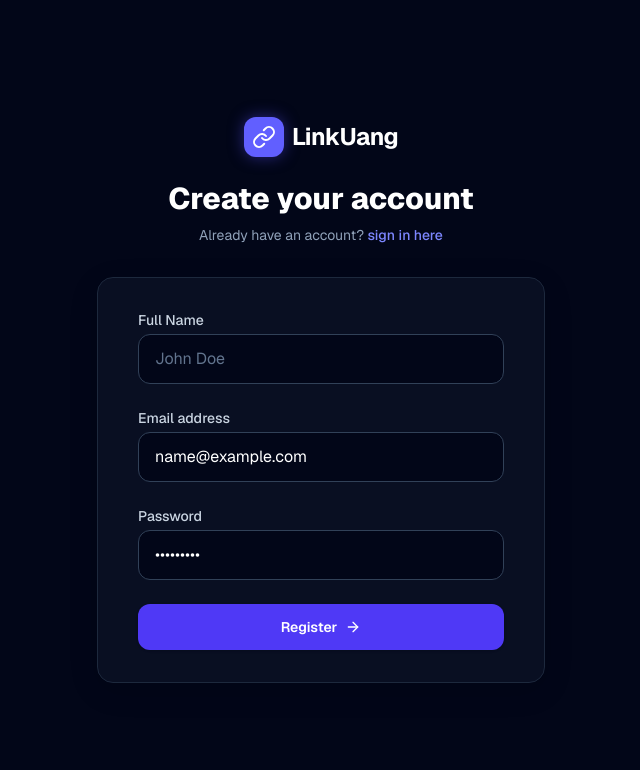
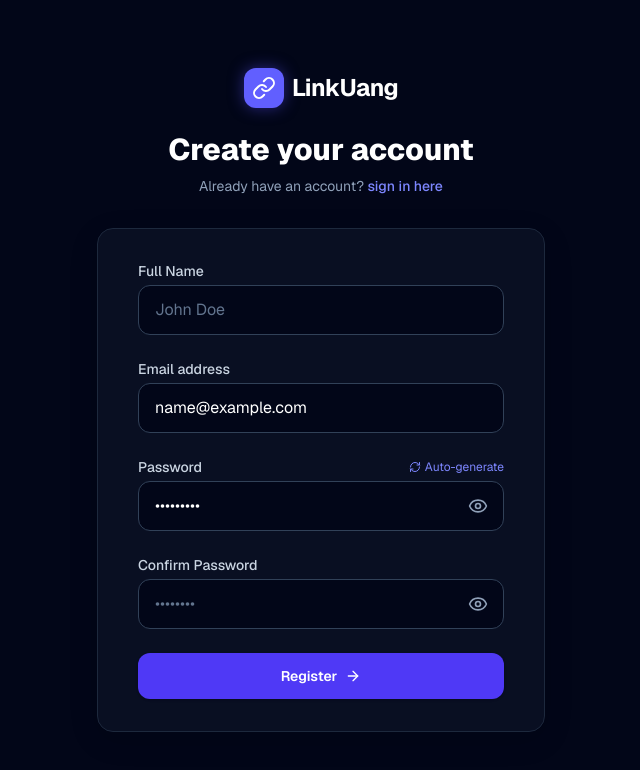
Before and after one commit to zerouknoun/likuang, a Next.js app: page /login in a window 1280 px wide. Both pictures are taken after typing "name@example.com", "Sample123" into the empty fields and a click on the button "create a new account". Shown: the top 770 px of the page, without its empty margins (319-959 px from the left). Built offline with nearby package versions, Linux system fonts and the light colour scheme.

Commit message:
fitur baru

```diff
--- a/src/app/login/page.tsx
+++ b/src/app/login/page.tsx
@@ -4,7 +4,7 @@
 import { signIn } from "next-auth/react";
 import { useRouter } from "next/navigation";
 import Link from "next/link";
-import { LinkIcon, ArrowRight, Loader2, Mail, CheckCircle2 } from "lucide-react";
+import { LinkIcon, ArrowRight, Loader2, Mail, CheckCircle2, XCircle, Eye, EyeOff, RefreshCw } from "lucide-react";
 
 export default function LoginPage() {
   const router = useRouter();
@@ -12,18 +12,36 @@
   const [step, setStep] = useState(1); // 1: Email/Password, 2: OTP
   const [loading, setLoading] = useState(false);
   const [error, setError] = useState("");
+  const [showPassword, setShowPassword] = useState(false);
 
   const [formData, setFormData] = useState({
     name: "",
     email: "",
     password: "",
+    confirmPassword: "",
     otp: "",
   });
+
+  const generatePassword = () => {
+    const chars = "abcdefghijklmnopqrstuvwxyzABCDEFGHIJKLMNOPQRSTUVWXYZ0123456789!@#$%^&*";
+    let newPassword = "";
+    for (let i = 0; i < 12; i++) {
+      newPassword += chars.charAt(Math.floor(Math.random() * chars.length));
+    }
+    setFormData({ ...formData, password: newPassword, confirmPassword: newPassword });
+    setShowPassword(true);
+  };
 
   const handleStep1Submit = async (e: React.FormEvent) => {
     e.preventDefault();
     setLoading(true);
     setError("");
+
+    if (!isLogin && formData.password !== formData.confirmPassword) {
+      setError("Password tidak cocok");
+      setLoading(false);
+      return;
+    }
 
     try {
       if (isLogin) {
@@ -181,21 +199,74 @@
               </div>
 
               <div>
-                <label htmlFor="password" className="block text-sm font-medium text-slate-300">
-                  Password
-                </label>
-                <div className="mt-1">
+                <div className="flex justify-between items-center">
+                  <label htmlFor="password" className="block text-sm font-medium text-slate-300">
+                    Password
+                  </label>
+                  {!isLogin && (
+                    <button
+                      type="button"
+                      onClick={generatePassword}
+                      className="text-xs flex items-center gap-1 text-indigo-400 hover:text-indigo-300 transition-colors"
+                    >
+                      <RefreshCw className="w-3 h-3" /> Auto-generate
+                    </button>
+                  )}
+                </div>
+                <div className="mt-1 relative">
                   <input
                     id="password"
-                    type="password"
+                    type={showPassword ? "text" : "password"}
                     required
                     value={formData.password}
                     onChange={(e) => setFormData({ ...formData, password: e.target.value })}
-                    className="appearance-none block w-full px-4 py-3 border border-slate-700 rounded-xl bg-slate-950 text-white placeholder-slate-500 focus:outline-none focus:ring-2 focus:ring-indigo-500 transition-all"
+                    className="appearance-none block w-full px-4 py-3 pr-12 border border-slate-700 rounded-xl bg-slate-950 text-white placeholder-slate-500 focus:outline-none focus:ring-2 focus:ring-indigo-500 transition-all"
                     placeholder="••••••••"
                   />
+                  <button
+                    type="button"
+                    onClick={() => setShowPassword(!showPassword)}
+                    className="absolute inset-y-0 right-0 pr-4 flex items-center text-slate-400 hover:text-slate-300"
+                  >
+                    {showPassword ? <EyeOff className="w-5 h-5" /> : <Eye className="w-5 h-5" />}
+                  </button>
                 </div>
               </div>
+
+              {!isLogin && (
+                <div>
+                  <label htmlFor="confirmPassword" className="block text-sm font-medium text-slate-300">
+                    Confirm Password
+                  </label>
+                  <div className="mt-1 relative">
+                    <input
+                      id="confirmPassword"
+                      type={showPassword ? "text" : "password"}
+                      required
+                      value={formData.confirmPassword}
+                      onChange={(e) => setFormData({ ...formData, confirmPassword: e.target.value })}
+                      className="appearance-none block w-full px-4 py-3 pr-20 border border-slate-700 rounded-xl bg-slate-950 text-white placeholder-slate-500 focus:outline-none focus:ring-2 focus:ring-indigo-500 transition-all"
+                      placeholder="••••••••"
+                    />
+                    <div className="absolute inset-y-0 right-0 pr-4 flex items-center gap-2">
+                      {formData.confirmPassword.length > 0 && (
+                        formData.password === formData.confirmPassword ? (
+                          <CheckCircle2 className="w-5 h-5 text-green-500" />
+                        ) : (
+                          <XCircle className="w-5 h-5 text-red-500" />
+                        )
+                      )}
+                      <button
+                        type="button"
+                        onClick={() => setShowPassword(!showPassword)}
+                        className="text-slate-400 hover:text-slate-300"
+                      >
+                        {showPassword ? <EyeOff className="w-5 h-5" /> : <Eye className="w-5 h-5" />}
+                      </button>
+                    </div>
+                  </div>
+                </div>
+              )}
 
               <button
                 type="submit"
```
